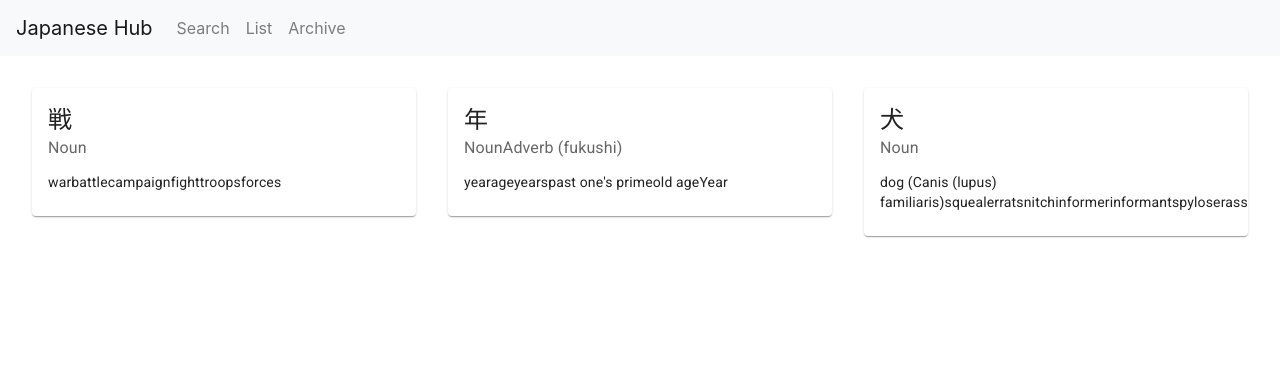
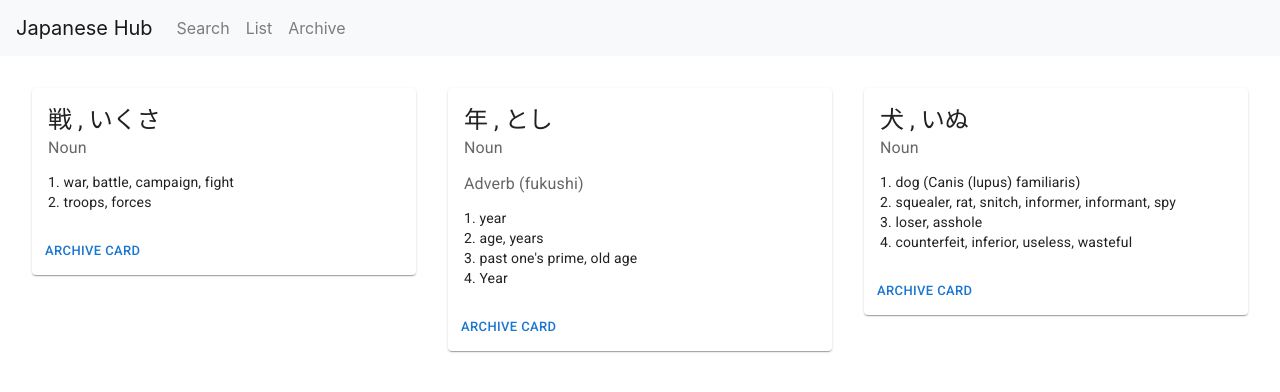
Before and after one commit to kesuh42/japanese-hub, a React (Create React App) app in the folder client/: page /list in a window 1280 px wide. Shown: the top 392 px of the page. Built offline with nearby package versions, Linux system fonts and the light colour scheme.

Commit message:
proper listing of definitions in card

```diff
--- a/client/src/components/WordCard/WordCard.js
+++ b/client/src/components/WordCard/WordCard.js
@@ -15,18 +15,20 @@ function WordCard (props) {
             Word of the Day
           </Typography> */}
           <Typography variant="h5" component="div">
-            {props.word}
+            {props.word} , {props.reading}
           </Typography>
-          <Typography sx={{ mb: 1.5 }} color="text.secondary">
-            {props.part_of_speech}
-          </Typography>
-          <Typography variant="body2">
-            {props.definition}
-          </Typography>
+          {props.part_of_speech.map((item) => <Typography sx={{ mb: 1.5 }} color="text.secondary">{item}</Typography>)}
+          {props.definition.map((entry) =>
+          <Typography variant="body2"> {props.definition.indexOf(entry) + 1}. {entry.map((subdefinition) => {
+            return entry.indexOf(subdefinition) + 1 < entry.length ?
+            `${subdefinition}, ` : `${subdefinition}`
+          }
+          )}</Typography>
+          )}
         </CardContent>
-        {/* <CardActions>
-          <Button size="small">Learn More</Button>
-        </CardActions> */}
+        <CardActions>
+          <Button size="small">Archive Card</Button>
+        </CardActions>
       </Card>
     );
 }
```
